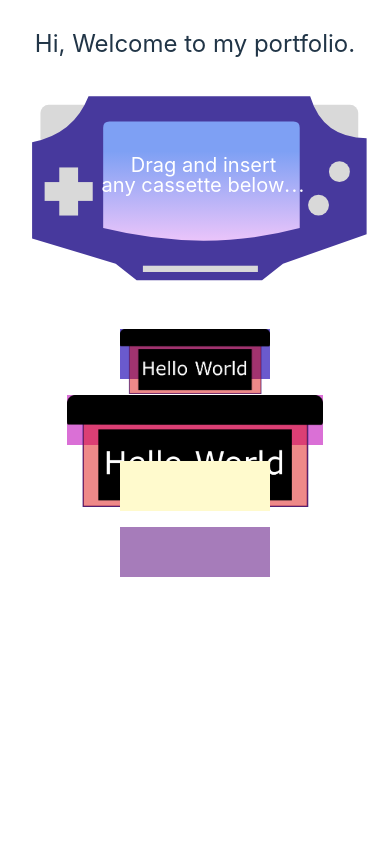
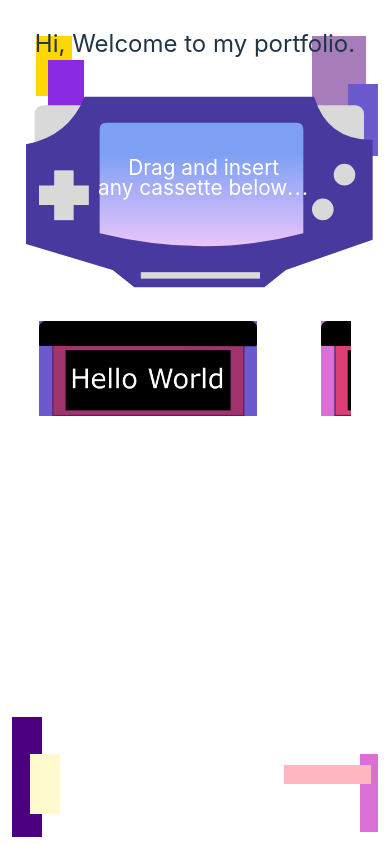
Before and after one commit to ohszehong/MyPortfolio, a React (Vite) app in the folder MyPortfolio/: page / in a window 390 px wide. Built offline with nearby package versions, Linux system fonts and the light colour scheme; a web font is replaced by a local one.

Commit message:
update: Cassette.jsx

```diff
--- a/MyPortfolio/index.html
+++ b/MyPortfolio/index.html
@@ -8,7 +8,7 @@
     <meta name="viewport" content="width=device-width, initial-scale=1.0" />
     <title>Vite + React</title>
   </head>
-  <body class='text-2xl sm:text-3xl md:text-4xl lg:text-5xl xl:text-6xl 2xl:text-7xl'>
+  <body class='text-2xl sm:text-3xl md:text-4xl lg:text-5xl xl:text-6xl 2xl:text-7xl 3xl:text-8xl 4xl:text-9xl'>
     <div id="root"></div>
     <script type="module" src="/src/main.jsx"></script>
   </body>
--- a/MyPortfolio/package.json
+++ b/MyPortfolio/package.json
@@ -4,7 +4,7 @@
   "version": "0.0.0",
   "type": "module",
   "scripts": {
-    "dev": "vite",
+    "dev": "vite --host",
     "build": "vite build",
     "lint": "eslint .",
     "preview": "vite preview"
--- a/MyPortfolio/src/App.jsx
+++ b/MyPortfolio/src/App.jsx
@@ -5,14 +5,14 @@ import Console from './Console'
 import Cassette from './Cassette'
 
 function App() {
-  const [count, setCount] = useState(0)
+  const [isDraggingCassette, setIsDraggingCassette] = useState(false);
 
   return (
     <>
       <p className='p-7'>Hi, Welcome to my portfolio.</p>
       <BgBlocks />
-      <Console />
-      <Cassette />
+      <Console isDraggingCassette={isDraggingCassette}/>
+      <Cassette isDraggingCassette={isDraggingCassette} setIsDraggingCassette={setIsDraggingCassette}/>
     </>
   )
 }
--- a/MyPortfolio/src/BgBlocks.jsx
+++ b/MyPortfolio/src/BgBlocks.jsx
@@ -3,14 +3,14 @@ import React from 'react'
 export default function BgBlocks() {
   return (
     <>
-    <div className='fixed max-lg:hidden w-[1.5em] h-[2.5em] left-[1.5em] top-[1.5em] bg-yellow-200'/>
-    <div className='fixed max-lg:hidden w-[1.5em] h-[2.8em] left-[2em] top-[2.5em] bg-purple-500'/>
-    <div className='fixed max-lg:hidden w-[2.25em] h-[3.4em] right-[1em] top-[1.5em] bg-purple-100'/>
-    <div className='fixed max-lg:hidden w-[1.25em] h-[3em] right-[0.5em] top-[3.5em] bg-purple-300'/>
-    <div className='fixed max-lg:hidden w-[1.25em] h-[5em] left-[0.5em] bottom-[0.3em] bg-purple-600'/>
-    <div className='fixed max-lg:hidden w-[1.25em] h-[2.5em] left-[1.25em] bottom-[1.25em] bg-yellow-100'/>
-    <div className='fixed max-lg:hidden w-[0.75em] h-[3.25em] right-[0.5em] bottom-[0.5em] bg-pink-200'/>
-    <div className='fixed max-lg:hidden w-[3.6em] h-[0.8em] right-[0.8em] bottom-[2.5em] bg-pink-100'/>
+    <div className='fixed -z-10 3xl:hidden w-[1.5em] h-[2.5em] left-[1.5em] top-[1.5em] bg-yellow-200'/>
+    <div className='fixed -z-10 3xl:hidden w-[1.5em] h-[2.8em] left-[2em] top-[2.5em] bg-purple-500'/>
+    <div className='fixed -z-10 3xl:hidden w-[2.25em] h-[3.4em] right-[1em] top-[1.5em] bg-purple-100'/>
+    <div className='fixed -z-10 3xl:hidden w-[1.25em] h-[3em] right-[0.5em] top-[3.5em] bg-purple-300'/>
+    <div className='fixed -z-10 3xl:hidden w-[1.25em] h-[5em] left-[0.5em] bottom-[0.3em] bg-purple-600'/>
+    <div className='fixed -z-10 3xl:hidden w-[1.25em] h-[2.5em] left-[1.25em] bottom-[1.25em] bg-yellow-100'/>
+    <div className='fixed -z-10 3xl:hidden w-[0.75em] h-[3.25em] right-[0.5em] bottom-[0.5em] bg-pink-200'/>
+    <div className='fixed -z-10 3xl:hidden w-[3.6em] h-[0.8em] right-[0.8em] bottom-[2.5em] bg-pink-100'/>
     </>
   )
 }
--- a/MyPortfolio/src/Cassette.jsx
+++ b/MyPortfolio/src/Cassette.jsx
@@ -1,16 +1,157 @@
-import React from 'react'
+import React, { useState, useEffect } from 'react'
 
-export default function Cassette() {
+export default function Cassette({isDraggingCassette, setIsDraggingCassette}) {
+
+  const [startScrollX, setStartScrollX] = useState(0);
+  const [isDraggingContainer, setIsDraggingContainer] = useState(false);
+
+  const cassetteItemsBgColors = ["bg-purple-300", "bg-pink-200", "bg-yellow-100", "bg-purple-100"];
+
+  useEffect(() => {
+    window.addEventListener('pointerup', handleResetContainerDrag);
+    window.addEventListener('blur', handleResetContainerDrag);
+
+     return () => {
+       window.removeEventListener('pointerup', handleResetContainerDrag);
+       window.removeEventListener('blur', handleResetContainerDrag);
+     };
+
+  }, []);
+
+  /** @param {React.PointerEvent} event */
+  function handleContainerPointerDown(event)
+  {
+    //left click only for mouse
+    if(event.pointerType == 'mouse')
+    {
+      if(event.button != '0') return;
+    }
+
+    setStartScrollX(event.pageX);
+    setIsDraggingContainer(true);
+  }
+
+  /** @param {React.PointerEvent} event */
+  function handleResetContainerDrag(event)
+  {
+    setStartScrollX(0);
+    setIsDraggingContainer(false);
+  }
+
+  /** @param {React.PointerEvent} event */
+  function handleContainerPointerMove(event)
+  {
+    event.preventDefault();
+
+    /** @type {HTMLElement} */
+    let cassetteContainer = event.currentTarget;
+
+    if(cassetteContainer && isDraggingContainer)
+    {
+      const currentMouseX = event.pageX;
+      const distanceXToScroll = currentMouseX - startScrollX;
+
+      cassetteContainer.scrollLeft += distanceXToScroll * 1.5;
+      setStartScrollX(currentMouseX);
+    }
+  }
+
+  /** @param {React.PointerEvent} event */
+  function centerEventTargetAroundCursor(event)
+  {
+    const target = event.currentTarget;
+
+    if(target)
+      {
+        const targetBounds = target.getBoundingClientRect();
+        const targetWidth = targetBounds.width;
+        const targetHeight = targetBounds.height;
+
+        const targetHalfWidth = targetWidth / 2;
+        const targetHalfHeight = targetHeight / 2;
+
+        const targetXMid = targetBounds.left + targetHalfWidth;
+        const targetYMid = targetBounds.top + targetHalfHeight;
+
+        const newLeftOffset = targetXMid - event.pageX;
+        const newTopOffset = targetYMid - event.pageY;
+
+        target.style.left = `${targetBounds.left - newLeftOffset}px`;
+        target.style.top = `${targetBounds.top - newTopOffset}px`;
+
+        target.style.position = 'absolute';
+        target.style.maxWidth = `${targetWidth}px`;
+      }
+  }
+
+  /** @param {React.PointerEvent} event */
+  function handleCassettePointerDown(event)
+  {
+    //left click only for mouse
+    if(event.pointerType == 'mouse')
+    {
+        if(event.button != '0') return;
+    }
+
+    setIsDraggingCassette(true);
+    centerEventTargetAroundCursor(event);
+  }
+
+   /** @param {React.PointerEvent} event */
+   function handleCassettePointerMove(event)
+   {
+     event.preventDefault();
+     console.log("moving...");
+     if(isDraggingCassette)
+     {
+      event.stopPropagation();
+      centerEventTargetAroundCursor(event);
+     }
+   }
+
+   /** @param {React.PointerEvent} event */
+   function handleResetCassetteProperties(event)
+   {
+     if(!isDraggingCassette) return;
+
+     setIsDraggingCassette(false);
+     const cassette = event.currentTarget;
+
+     if(cassette)
+     {
+       cassette.style.maxWidth = '';
+       cassette.style.left = '';
+       cassette.style.top = '';
+       cassette.style.position = '';
+     }
+   }
+
+
+
   return (
-    <div className='flex flex-col items-center gap-4 mb-10 mt-8 md:flex-row md:justify-center'>
-      <div className='flex-none w-[150px] h-[50px] bg-purple-300'>
-        <img src={'src/assets/drawing.png'}/>
-      </div>
-      <div className='shrink w-64 h-[50px] bg-pink-200'>
-      <img className='' src={'src/assets/drawing.png'}/>
-      </div>
-      <div className='flex-none w-[150px] h-[50px] bg-yellow-100'></div>
-      <div className='flex-none w-[150px] h-[50px] bg-purple-100'></div>
+  <>
+    <div
+      id='cassette-flexbox-container'
+      onPointerDown={handleContainerPointerDown}
+      onPointerMove={handleContainerPointerMove}
+      className='inline-flex w-[80%] gap-x-16 lg:gap-x-32 mb-10 mt-4 md:w-[70%] lg:w-[80%] hover:cursor-grab'
+      >
+      {
+        cassetteItemsBgColors.map((bgColor, index) => (
+          <div
+            onPointerDown={handleCassettePointerDown}
+            onPointerUp={handleResetCassetteProperties}
+            onPointerMove={handleCassettePointerMove}
+            onPointerLeave={handleResetCassetteProperties}
+            onPointerCancel={handleResetCassetteProperties}
+            onKeyDown={() => {console.log("Key pressed...")}}
+            key={index}
+            className={`flex-shrink-0 w-[70%] lg:w-[55%] 2xl:w-[60%] 3xl:w-[55%] ${bgColor} touch-none`}>
+              <img draggable='false' src={'src/assets/drawing.png'} />
+          </div>
+        ))
+      }
     </div>
+  </>
   )
 }
--- a/MyPortfolio/src/Console.jsx
+++ b/MyPortfolio/src/Console.jsx
@@ -1,8 +1,45 @@
 import React from 'react'
 
-export default function Console() {
+export default function Console({isDraggingCassette}) {
+
+  /** @param {React.PointerEvent} event */
+  function handleConsolePointerEnter(event)
+  {
+    //console.log('pointer enter...');
+    /** @param {React.DOMElement} */
+    const svgContent = event.currentTarget;
+
+    //console.log(svgContent);
+    //console.log(isDraggingCassette);
+
+    if(svgContent && isDraggingCassette)
+    {
+      svgContent.classList.add('border-8');
+    }
+  }
+
+  /** @param {React.PointerEvent} event */
+  function handleConsolePointerLeave(event)
+  {
+    /** @param {React.DOMElement} */
+    const svgContent = event.currentTarget;
+
+    if(svgContent)
+    {
+      svgContent.classList.remove('border-8');
+    }
+  }
+
   return (
-      <svg className='relative md:ml-[10%] md:mr-[10%]' preserveAspectRatio='xMinYMin meet' viewBox='0 0 900 500' xmlns="http://www.w3.org/2000/svg">
+      <svg
+        className='inline-block box-content 2xl:mr-8 md:w-[75%] select-none'
+        preserveAspectRatio='xMinYMin meet'
+        viewBox='0 0 900 500'
+        xmlns="http://www.w3.org/2000/svg"
+
+        onPointerEnter={handleConsolePointerEnter}
+        onPointerLeave={handleConsolePointerLeave}
+        >
         <defs>
         <linearGradient id='ScreenBgColorGradient' x1='0' x2='0' y1='0' y2='1'>
           <stop offset='25%' stopColor='#7EA0F4'/>
--- a/MyPortfolio/src/index.css
+++ b/MyPortfolio/src/index.css
@@ -28,7 +28,6 @@ a:hover {
 
 body {
   margin: 0;
-  place-items: center;
   min-width: 320px;
   min-height: 100vh;
 }
@@ -69,3 +68,17 @@ button:focus-visible {
     background-color: #f9f9f9;
   }
 }
+
+#cassette-flexbox-container {
+  overflow: auto;
+  scrollbar-width: none; /* Firefox */
+  -ms-overflow-style: none;  /* Internet Explorer 10+ */
+  user-select: none;
+  -moz-user-select: none;
+  -webkit-user-select: none;
+}
+
+::-webkit-scrollbar { /* WebKit */
+  width: 0;
+  height: 0;
+}
--- a/MyPortfolio/tailwind.config.js
+++ b/MyPortfolio/tailwind.config.js
@@ -5,7 +5,12 @@ export default {
     "./src/**/*.{js,ts,jsx,tsx}",
   ],
   theme: {
-    extend: {},
+    extend: {
+      screens: {
+        '3xl':'108rem',
+        '4xl':'116rem',
+      },
+    },
     colors: {
       'yellow': {
         100: '#fffacd',
```
